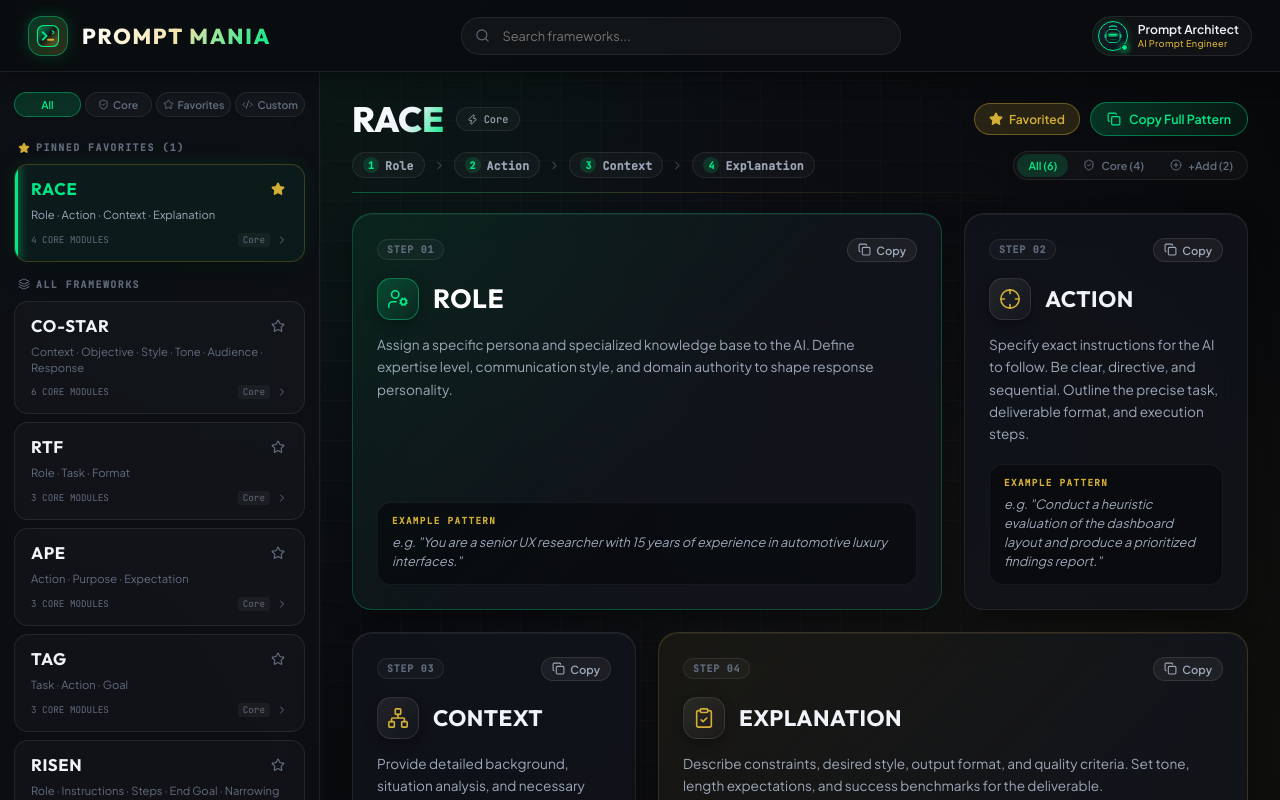
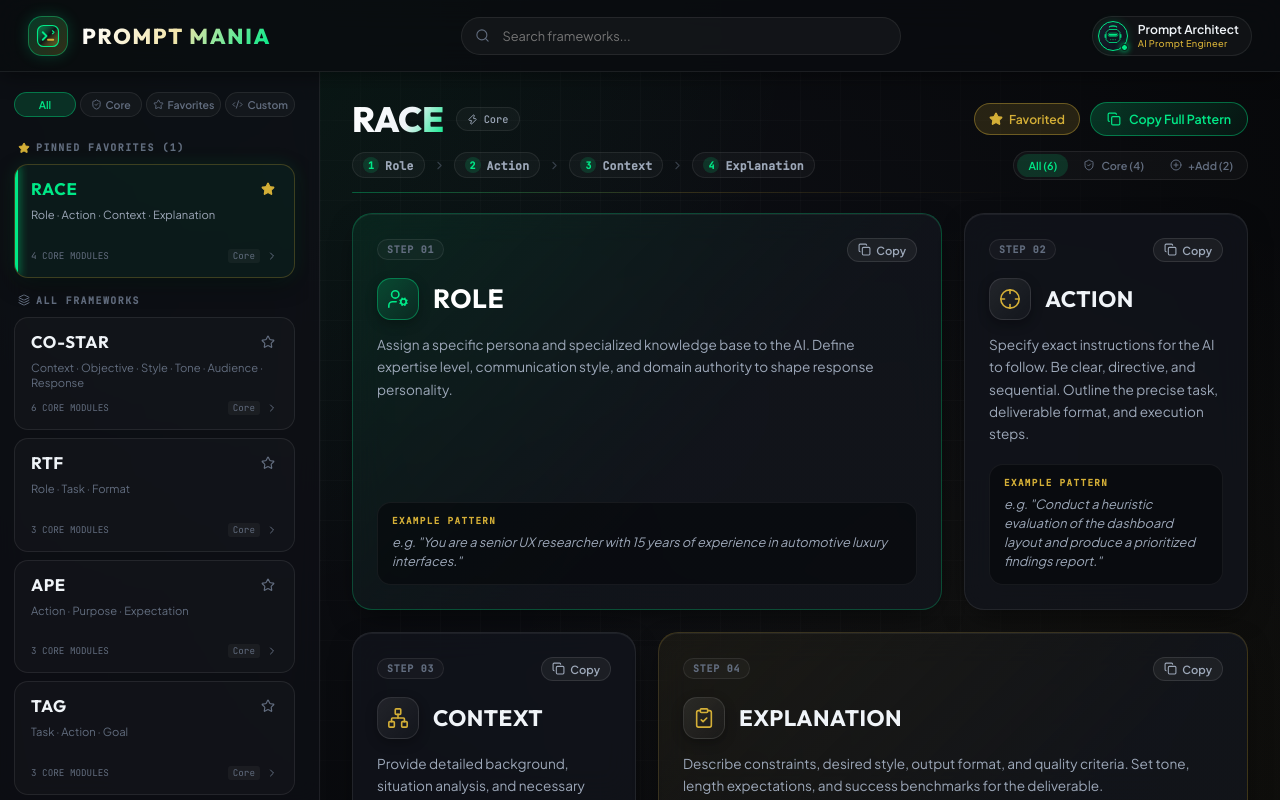
Before and after one commit to logeshdsgn/prompt_mania, a React (Vite) app: page / in a window 1280 px wide. Built offline with nearby package versions, Linux system fonts and the light colour scheme; a web font is replaced by a local one.

Commit message:
fix: stabilize sidebar layout shift and uniform card sizing with scrollbar-gutter

```diff
--- a/src/index.css
+++ b/src/index.css
@@ -440,6 +440,7 @@ body {
   min-width: var(--sidebar-width);
   height: calc(100vh - var(--header-height));
   overflow-y: auto;
+  scrollbar-gutter: stable;
   padding: 18px 14px;
   display: flex;
   flex-direction: column;
@@ -839,6 +840,7 @@ body {
   font-size: 0.7rem;
   color: var(--text-muted);
   line-height: 1.4;
+  min-height: 2.8em;
   /* Line clamp to prevent awkward bottom text cutting */
   display: -webkit-box;
   -webkit-line-clamp: 2;
```
